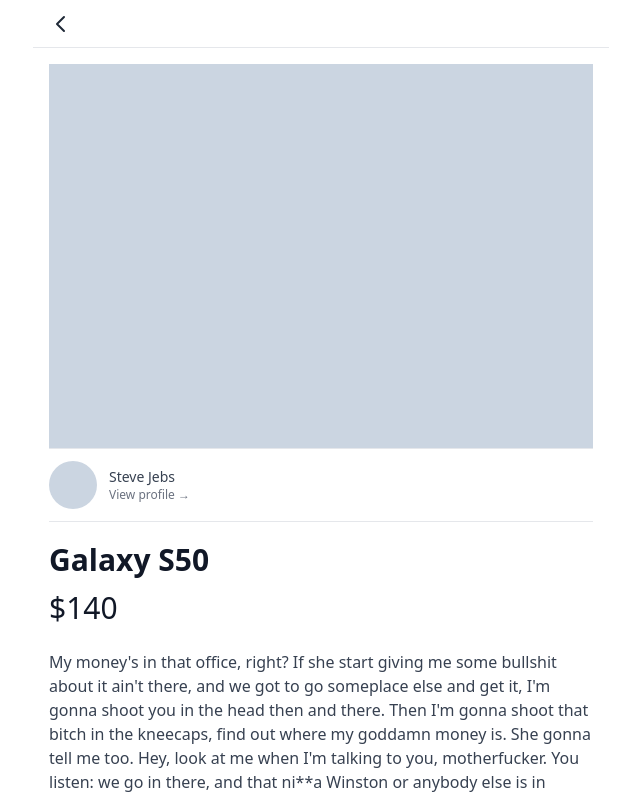
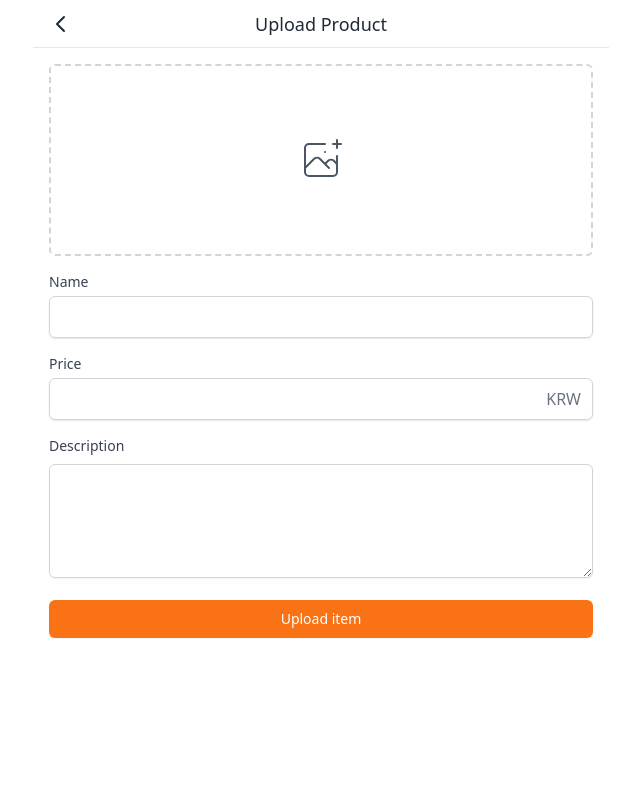
Before and after one commit to oh-gnues/carrot-market, a Next.js app: page /products/upload in a window 1280 px wide. Shown: the top 798 px of the page, without its empty margins (319-959 px from the left). Built offline with nearby package versions, Linux system fonts and the light colour scheme.

Commit message:
[11.1, 11.2] Upload Form, Uploda API

```diff
--- a/components/textarea.tsx
+++ b/components/textarea.tsx
@@ -1,11 +1,14 @@
+import {UseFormRegisterReturn} from "react-hook-form";
+
 interface TextAreaProps {
 	label?: string;
 	name?: string;
+	register: UseFormRegisterReturn;
 
 	[key: string]: any;
 }
 
-export default function TextArea({label, name, ...rest}: TextAreaProps) {
+export default function TextArea({label, name, register, ...rest}: TextAreaProps) {
 	return (
 		<div>
 			{label ? (
@@ -18,6 +21,7 @@ export default function TextArea({label, name, ...rest}: TextAreaProps) {
 			) : null}
 			<textarea
 				id={name}
+				{...register}
 				className={"mt-1 shadow-sm w-full focus:ring-orange-500 rounded-md border-gray-300 focus:border-orange-500"}
 				rows={4}
 				{...rest}
--- /dev/null
+++ b/pages/api/products/index.ts
@@ -0,0 +1,38 @@
+import {NextApiRequest, NextApiResponse} from "next";
+import withHandler, {ResponseType} from "@libs/server/withHandler";
+import client from "@libs/server/client";
+import {withApiSession} from "@libs/server/withSession";
+
+async function handler(
+	req: NextApiRequest,
+	res: NextApiResponse<ResponseType>
+) {
+	const {
+		body: {name, price, description},
+		session: {user},
+	} = req;
+
+	const product = await client.product.create({
+		data: {
+			name,
+			price: +price,
+			description,
+			image: "xx",
+			user: {
+				connect: {
+					id: user?.id,
+				}
+			}
+		}
+	});
+
+	res.json({
+		ok: true,
+		product,
+	});
+}
+
+export default withApiSession(withHandler({
+	method: "POST",
+	handler
+}));
--- /dev/null
+++ b/pages/products/upload.tsx
@@ -0,0 +1,80 @@
+import type {NextPage} from "next";
+import Layout from "@components/layout";
+import Input from "@components/input";
+import TextArea from "@components/textarea";
+import Button from "@components/button";
+import {useForm} from "react-hook-form";
+import useMutation from "@libs/client/useMutation";
+import {useEffect} from "react";
+import {Product} from "@prisma/client";
+import {useRouter} from "next/router";
+
+interface UploadProductForm {
+	name: string;
+	price: number;
+	description: string;
+}
+
+interface UploadProductMutation {
+	ok: boolean;
+	product: Product;
+}
+
+const Upload: NextPage = () => {
+	const router = useRouter();
+	const {register, handleSubmit} = useForm<UploadProductForm>();
+	const [uploadProduct, {loading, data}] = useMutation<UploadProductMutation>("/api/products/");
+	const onValid = (data: UploadProductForm) => {
+		if (loading) return;
+		uploadProduct(data);
+	};
+
+	useEffect(() => {
+		if (data?.ok) {
+			router.push(`/products/${data.product.id}`);
+		}
+	}, [data, router]);
+
+	return (
+		<Layout canGoBack title={"Upload Product"}>
+			<form className={"p-4 space-y-4"} onSubmit={handleSubmit(onValid)}>
+				<div>
+					<label
+						className={"w-full text-gray-600 hover:text-orange-500 flex items-center justify-center border-2 border-dashed border-gray-300 hover:border-orange-500 h-48 rounded-md cursor-pointer "}>
+						<svg className="h-12 w-12" stroke="currentColor" fill="none" viewBox="0 0 48 48" aria-hidden="true">
+							<path
+								d="M28 8H12a4 4 0 00-4 4v20m32-12v8m0 0v8a4 4 0 01-4 4H12a4 4 0 01-4-4v-4m32-4l-3.172-3.172a4 4 0 00-5.656 0L28 28M8 32l9.172-9.172a4 4 0 015.656 0L28 28m0 0l4 4m4-24h8m-4-4v8m-12 4h.02"
+								strokeWidth={2} strokeLinecap="round" strokeLinejoin="round"/>
+						</svg>
+						<input className={"hidden"} type="file"/>
+					</label>
+				</div>
+
+				<Input
+					register={register("name", {required: true})}
+					required
+					label={"Name"}
+					name={"name"}
+					type={"text"}
+				/>
+				<Input
+					register={register("price", {required: true})}
+					required
+					label={"Price"}
+					name={"price"}
+					type={"text"}
+					kind={"price"}
+				/>
+				<TextArea
+					register={register("description", {required: true})}
+					required
+					name={"description"}
+					label={"Description"}
+				/>
+				<Button text={loading ? "Loading..." : "Upload item"}/>
+			</form>
+		</Layout>
+	);
+};
+
+export default Upload;
```
